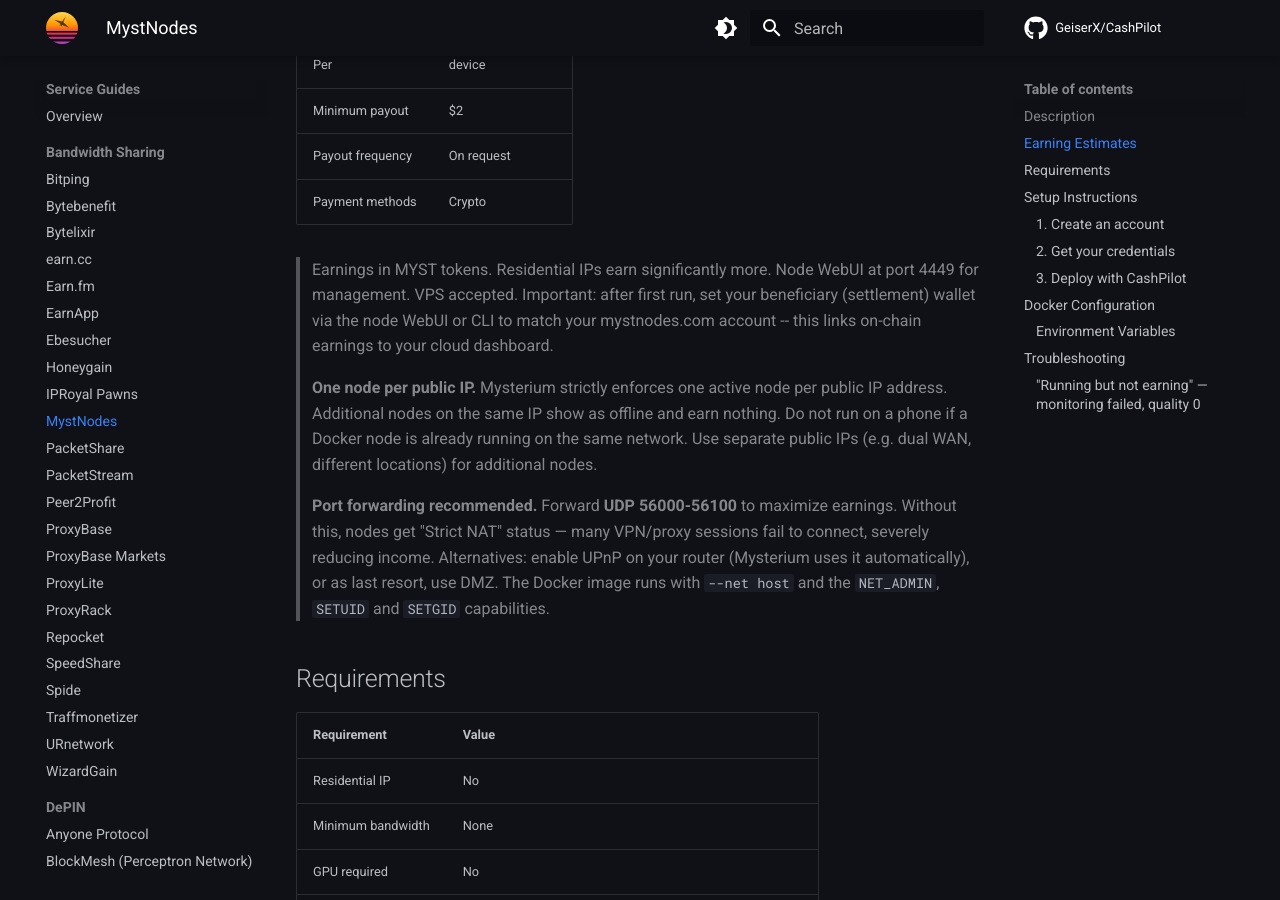
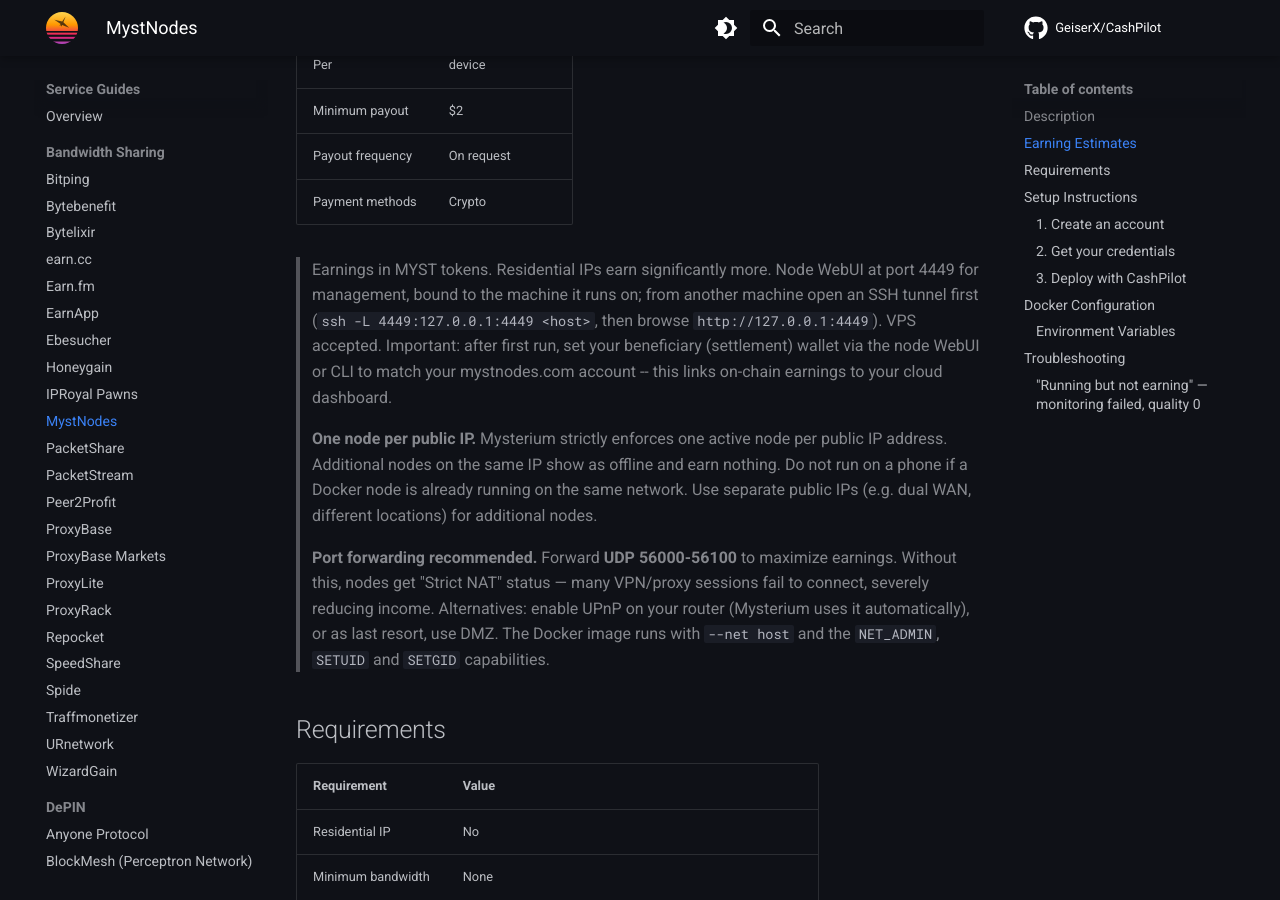
Before and after one commit to GeiserX/CashPilot, an MkDocs documentation site: the page built from docs/guides/mysterium.md, in a window 1280 px wide and 900 px high, scrolled down 620 px. Built offline with MkDocs 1.6.1 and Material for MkDocs 9.7.7, drawn with Linux system fonts in a browser that asks for light colours; comment, search, counter and statistics services are not loaded; some of the changed text lies outside the part shown.

Commit message:
fix(mysterium): stop publishing the node's WebUI and API on every interface of the host (#376)
Under host networking, --ui.address=0.0.0.0 and --tequilapi.address=0.0.0.0 put the node's WebUI and Tequila API on every interface of the machine, and nothing off the machine needs them: CashPilot reads earnings from the mystnodes.com cloud API. Both bind to loopback now; the guide shows the SSH tunnel for reaching the WebUI from elsewhere.

````diff
--- a/docs/guides/mysterium.md
+++ b/docs/guides/mysterium.md
@@ -17,7 +17,7 @@
 | Payout frequency | On request |
 | Payment methods | Crypto |
 
-> Earnings in MYST tokens. Residential IPs earn significantly more. Node WebUI at port 4449 for management. VPS accepted. Important: after first run, set your beneficiary (settlement) wallet via the node WebUI or CLI to match your mystnodes.com account -- this links on-chain earnings to your cloud dashboard.
+> Earnings in MYST tokens. Residential IPs earn significantly more. Node WebUI at port 4449 for management, bound to the machine it runs on; from another machine open an SSH tunnel first (`ssh -L 4449:127.0.0.1:4449 <host>`, then browse `http://127.0.0.1:4449`). VPS accepted. Important: after first run, set your beneficiary (settlement) wallet via the node WebUI or CLI to match your mystnodes.com account -- this links on-chain earnings to your cloud dashboard.
 
 > **One node per public IP.** Mysterium strictly enforces one active node per public IP address. Additional nodes on the same IP show as offline and earn nothing. Do not run on a phone if a Docker node is already running on the same network. Use separate public IPs (e.g. dual WAN, different locations) for additional nodes.
 
@@ -145,7 +145,7 @@
   --security-opt no-new-privileges:true \
   -v /path/to/your/myst/data:/var/lib/mysterium-node \
   mysteriumnetwork/myst:latest \
-  --ui.address=0.0.0.0 --tequilapi.address=0.0.0.0 service --agreed-terms-and-conditions
+  --ui.address=127.0.0.1 --tequilapi.address=127.0.0.1 service --agreed-terms-and-conditions
 ```
 
 Verify it took:
````
Also changed, not shown: 1 other file.
